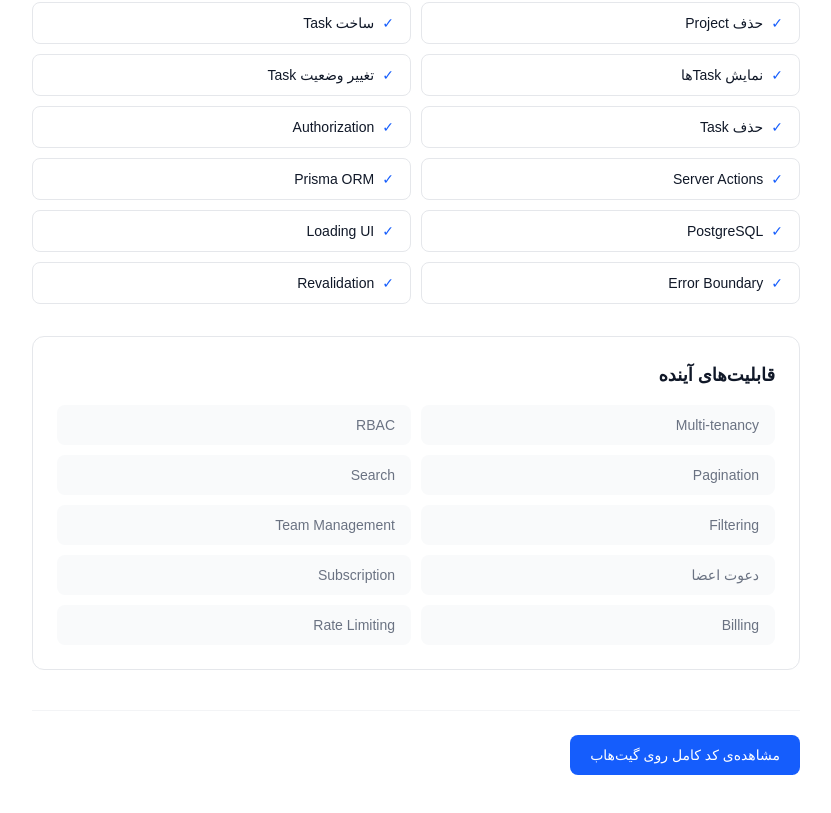
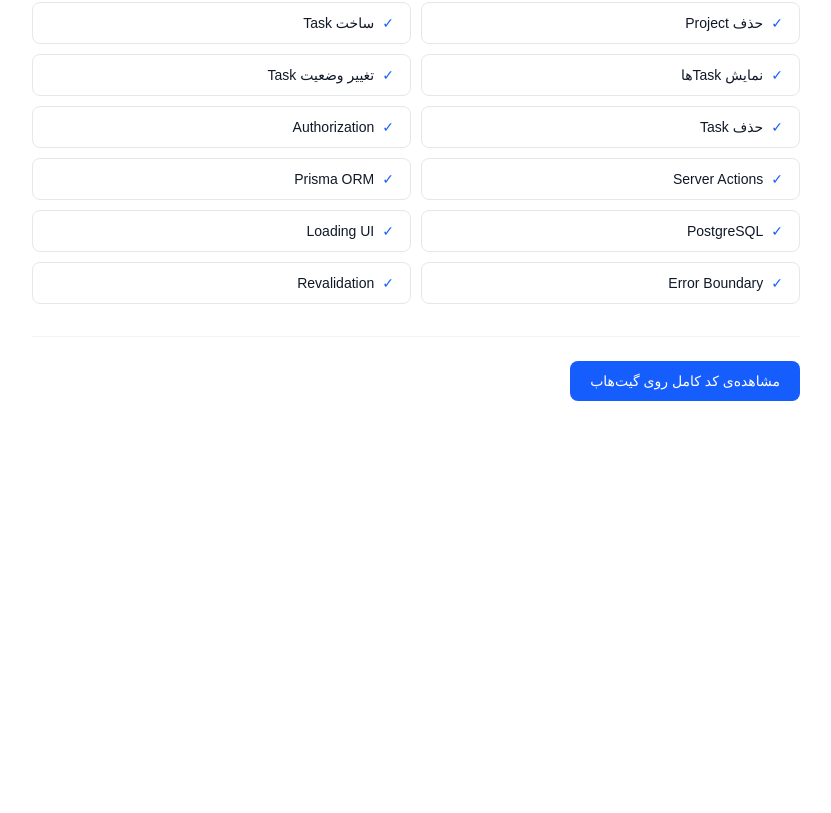
Before and after one commit to trixcoding/SaaS-TaskManager, a Next.js app in the folder myapp/: page /about in a window 1280 px wide. Shown: the part 3757-4570 px from the top of the page, without its empty margins (224-1055 px from the left). After the commit the page ends 4206 px from the top, so only its background shows below. Built offline with nearby package versions, Linux system fonts and the light colour scheme.

Commit message:
Update page.tsx

```diff
--- a/myapp/app/about/page.tsx
+++ b/myapp/app/about/page.tsx
@@ -275,29 +275,11 @@ by the current user?
           </div>
         </section>
 
-        {/* Future */}
-        <section className="mb-10 border border-gray-200 rounded-xl p-6">
-          <h2 className="text-lg font-bold text-gray-900 mb-4">
-            قابلیت‌های آینده
-          </h2>
-          <div className="grid gap-2.5 sm:grid-cols-2">
-            {[
-              'Multi-tenancy', 'RBAC', 'Pagination', 'Search', 'Filtering',
-              'Team Management', 'دعوت اعضا', 'Subscription', 'Billing', 'Rate Limiting',
-            ].map((item) => (
-              <div
-                key={item}
-                className="bg-gray-50 rounded-lg px-4 py-2.5 text-sm text-gray-500"
-              >
-                {item}
-              </div>
-            ))}
-          </div>
-        </section>
+
 
         <div className="border-t border-gray-100 pt-6">
           <a
-            href="https://github.com/YOUR-USERNAME/task-manager"
+            href="https://github.com/trixcoding/SaaSTaskManager"
             target="_blank"
             rel="noreferrer"
             className="inline-block bg-blue-600 hover:bg-blue-700 text-white font-medium rounded-lg px-5 py-2.5 transition text-sm"
```
